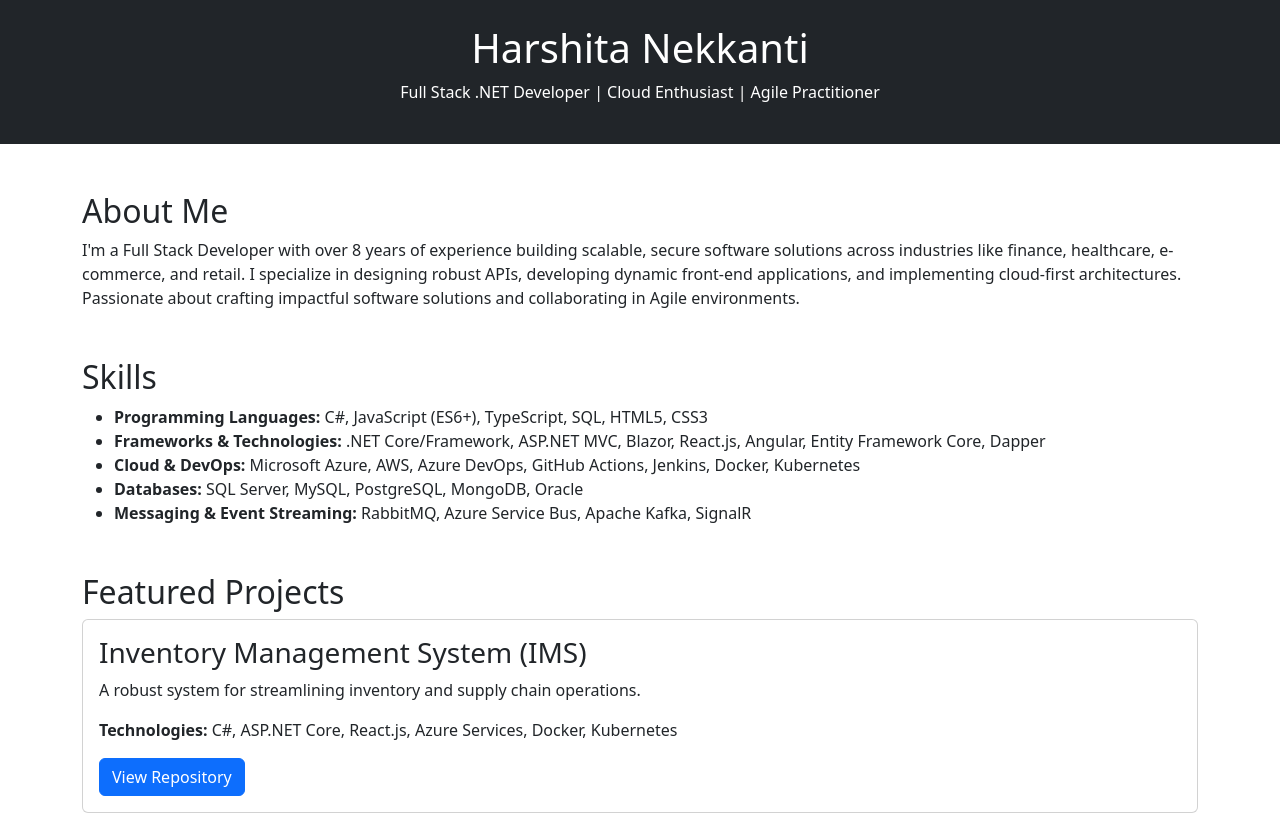
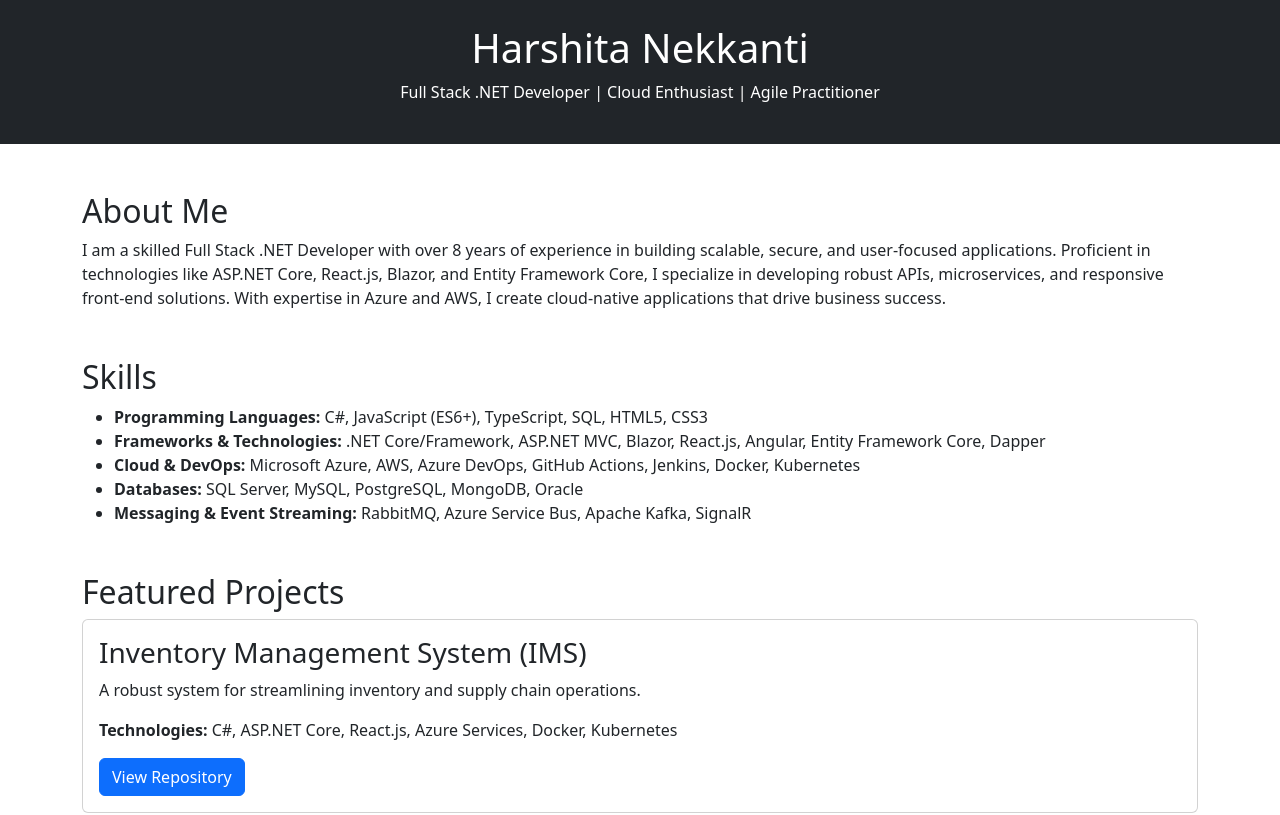
Before and after one commit to hnekkanti1011/hnekkanti1011, a plain HTML site: page index.html in a window 1280 px wide. Shown: the top 815 px of the page. Drawn offline with nearby package versions, Linux system fonts and the light colour scheme.

Commit message:
Update index.html

```diff
--- a/index.html
+++ b/index.html
@@ -16,7 +16,7 @@
         <section id="about" class="mb-5">
             <h2>About Me</h2>
             <p>
-                I'm a Full Stack Developer with over 8 years of experience building scalable, secure software solutions across industries like finance, healthcare, e-commerce, and retail. I specialize in designing robust APIs, developing dynamic front-end applications, and implementing cloud-first architectures. Passionate about crafting impactful software solutions and collaborating in Agile environments.
+               I am a skilled Full Stack .NET Developer with over 8 years of experience in building scalable, secure, and user-focused applications. Proficient in technologies like ASP.NET Core, React.js, Blazor, and Entity Framework Core, I specialize in developing robust APIs, microservices, and responsive front-end solutions. With expertise in Azure and AWS, I create cloud-native applications that drive business success.
             </p>
         </section>
 
```
